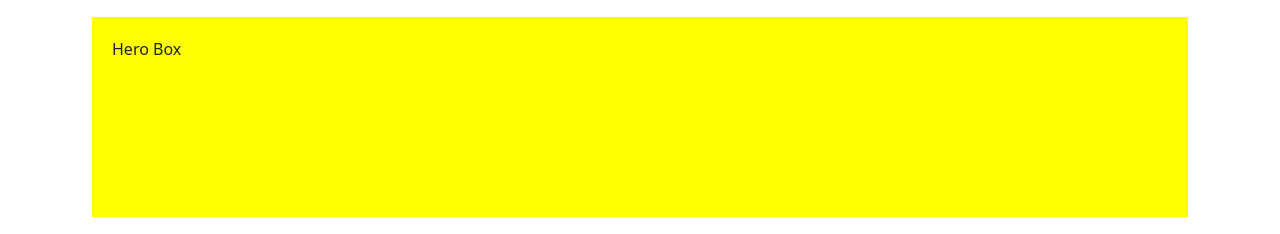
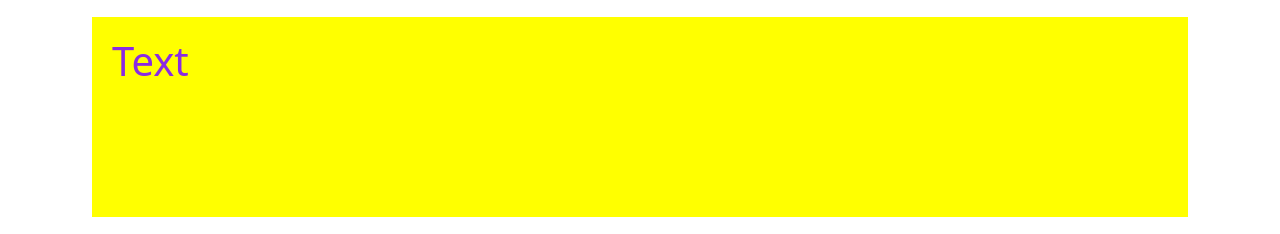
Before and after one commit to isabellerod/Curso---Responsive-Web-Design-Essentials, a plain HTML site: page Project4/layout-c.html in a window 1280 px wide. Shown: the part 243-477 px from the top of the page. Drawn offline with nearby package versions, Linux system fonts and the light colour scheme.

Commit message:
re-create bootstrap media queries

```diff
--- a/Project4/layout-c.css
+++ b/Project4/layout-c.css
@@ -1,6 +1,43 @@
+/* X-Small devices (portrait phones, less than 576px)
+No media query for `xs` since this is the default in Bootstrap*/
+
 .mybox1 {
     background-color: yellow;
     min-height: 200px;
     margin: 20px 10px;
     padding: 20px;
 }
+
+h1 {
+    color: red;
+}
+
+/*Small devices (landscape phones, 576px and up)*/
+@media (min-width: 576px) {
+    h1 {
+        color: blue;
+    }
+}
+
+/*Medium devices (tablets, 768px and up)*/
+@media (min-width: 768px) {
+
+
+}
+
+/*Large devices (desktops, 992px and up)*/
+@media (min-width: 992px) {
+    h1 {
+        color: blueviolet;
+    }
+}
+
+/*X-Large devices (large desktops, 1200px and up)*/
+@media (min-width: 1200px) {
+
+}
+
+/*XX-Large devices (larger desktops, 1400px and up)*/
+@media (min-width: 1400px) {
+
+}
--- a/Project4/layout-c.html
+++ b/Project4/layout-c.html
@@ -16,22 +16,24 @@
 
     <div class="container">
 
-        <div class="row">
+        <header class="row">
 
             <div class="col-12 col-md-6">
                 <div class="mybox1">Logo</div>
             </div>
 
-            <div class="col">
+            <nav class="col">
                 <div class="mybox1">Nav</div>
-            </div>
+            </nav>
 
-        </div>
+        </header>
 
         <div class="row">
 
             <div class="col">
-                <div class="mybox1">Hero Box</div>
+                <div class="mybox1">
+                    <h1>Text</h1>
+                </div>
             </div>
 
         </div>
```
